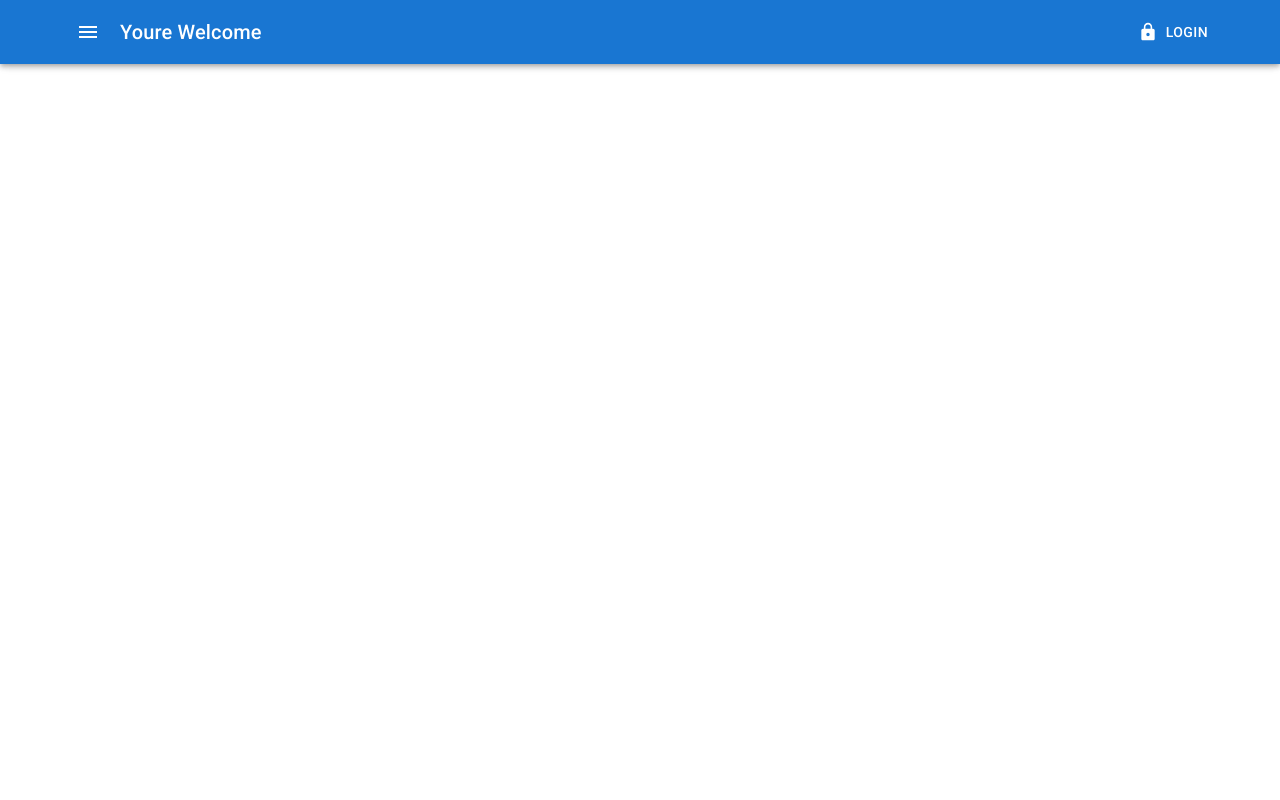
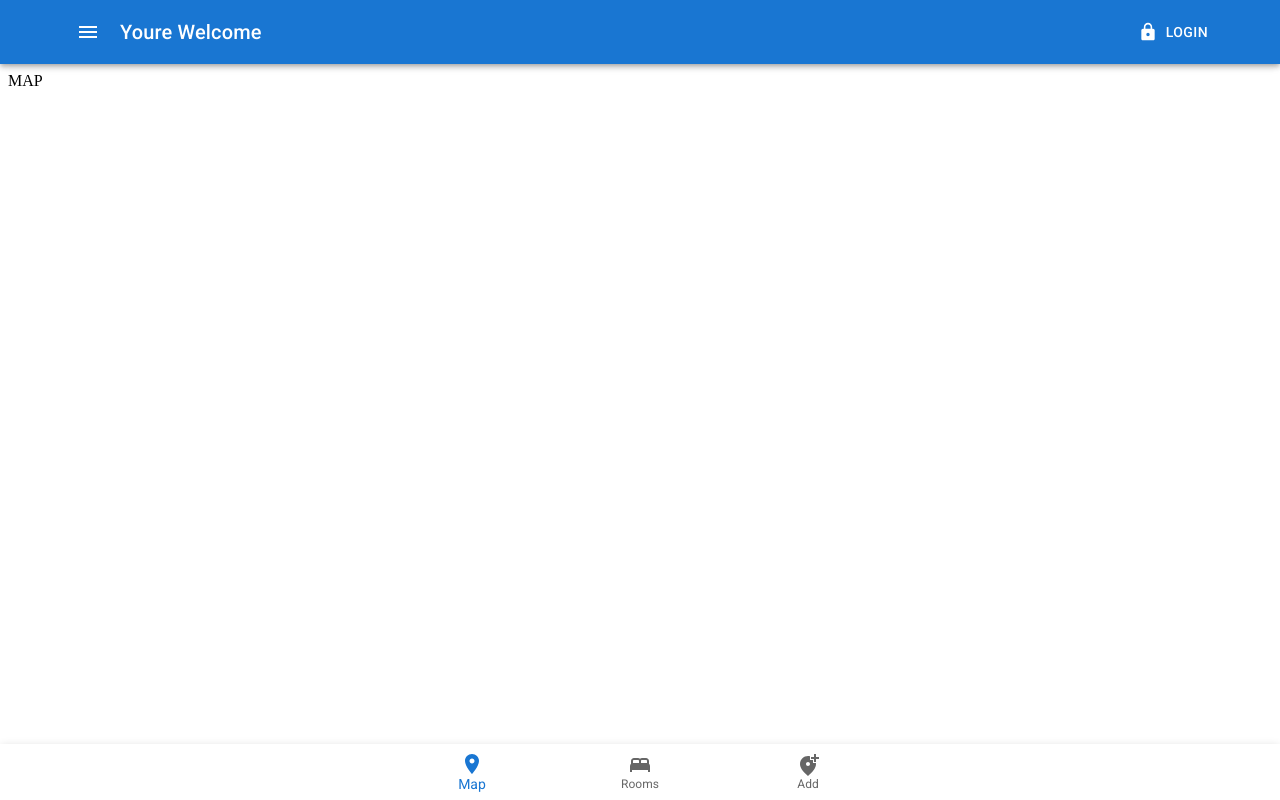
Before and after one commit to mauriziodm91/place-to-stay, a React (Create React App) app in the folder client/: page / in a window 1280 px wide. Built offline with nearby package versions, Linux system fonts and the light colour scheme; no server answers.

Commit message:
created flexible stepper and footer navigation components

```diff
--- a/client/src/App.js
+++ b/client/src/App.js
@@ -2,6 +2,7 @@ import NavBar from './components/navbar/navbar.component'
 import Login from './components/login/login.component'
 import Notification from './components/notification/notification.component'
 import Loading from './components/loading/loading.component'
+import BottomNav from './components/bottomnav/bottomnav.component'
 const App = () => {
   return (
     <>
@@ -9,6 +10,7 @@ const App = () => {
       <Notification />
       <Login />
       <NavBar />
+      <BottomNav />
     </>
   )
 }
--- /dev/null
+++ b/client/src/components/add-details/add-details.component.jsx
@@ -0,0 +1,5 @@
+const AddDetails = () => {
+  return <div>AddDetails</div>
+}
+
+export default AddDetails
--- /dev/null
+++ b/client/src/components/add-images/add-images.component.jsx
@@ -0,0 +1,4 @@
+const AddImages = () => {
+  return <div>AddImages</div>
+}
+export default AddImages
--- /dev/null
+++ b/client/src/components/add-location/add-location.component.jsx
@@ -0,0 +1,5 @@
+const AddLocation = () => {
+  return <div>AddLocation</div>
+}
+
+export default AddLocation
--- /dev/null
+++ b/client/src/components/addroom/addroom.component.jsx
@@ -0,0 +1,82 @@
+import { useState } from 'react'
+import {
+  Button,
+  Container,
+  Stack,
+  Step,
+  StepButton,
+  Stepper,
+  Box,
+} from '@mui/material'
+import AddLocation from '../add-location/add-location.component'
+import AddDetails from '../add-details/add-details.component'
+import AddImages from '../add-images/add-images.component'
+
+const AddRoom = () => {
+  const [activeStep, setActiveStep] = useState(0)
+  const [steps, setSteps] = useState([
+    { label: 'Location', completed: false },
+    { label: 'Details', completed: false },
+    { label: 'Images', completed: false },
+  ])
+
+  const handleNext = () => {
+    if (activeStep < steps.length - 1) {
+      setActiveStep((activeStep) => activeStep + 1)
+    } else {
+      const stepIndex = findUnfinished()
+      setActiveStep(stepIndex)
+    }
+  }
+
+  const checkDisabled = () => {
+    if (activeStep < steps.length - 1) return false
+    const index = findUnfinished()
+    if (index !== -1) return false
+    return true
+  }
+  const findUnfinished = () => steps.findIndex((step) => !step.completed)
+
+  return (
+    <Container sx={{ my: 4 }}>
+      <Stepper
+        alternativeLabel
+        nonLinear
+        activeStep={activeStep}
+        sx={{ mb: 3 }}
+      >
+        {steps.map((step, index) => (
+          <Step key={step.label} completed={step.completed}>
+            <StepButton onClick={() => setActiveStep(index)}>
+              {step.label}
+            </StepButton>
+          </Step>
+        ))}
+      </Stepper>
+      <Box>
+        {
+          { 0: <AddLocation />, 1: <AddDetails />, 2: <AddImages /> }[
+            activeStep
+          ]
+        }
+      </Box>
+      <Stack
+        direction='row'
+        sx={{ pt: 2, pb: 7, justifyContent: 'space-around' }}
+      >
+        <Button
+          color='inherit'
+          disabled={!activeStep}
+          onClick={() => setActiveStep((activeStep) => activeStep - 1)}
+        >
+          Back
+        </Button>
+        <Button disabled={checkDisabled()} onClick={handleNext}>
+          Next
+        </Button>
+      </Stack>
+    </Container>
+  )
+}
+
+export default AddRoom
--- /dev/null
+++ b/client/src/components/bottomnav/bottomnav.component.jsx
@@ -0,0 +1,45 @@
+import { useState, useRef, useEffect } from 'react'
+import {
+  BottomNavigation,
+  BottomNavigationAction,
+  Box,
+  Paper,
+} from '@mui/material'
+import { LocationOn, Bed, AddLocationAlt } from '@mui/icons-material'
+import ClusterMap from '../map/map.component'
+import Rooms from '../rooms/rooms.component'
+import AddRoom from '../addroom/addroom.component'
+const BottomNav = () => {
+  const [value, setValue] = useState(0)
+  const ref = useRef()
+  useEffect(() => {
+    ref.current.ownerDocument.body.scrollTop = 0
+  }, [value])
+  return (
+    <Box ref={ref}>
+      {
+        {
+          0: <ClusterMap />,
+          1: <Rooms />,
+          2: <AddRoom />,
+        }[value]
+      }
+      <Paper
+        elevation={3}
+        sx={{ position: 'fixed', bottom: 0, left: 0, right: 0, zIndex: 2 }}
+      >
+        <BottomNavigation
+          showLabels
+          value={value}
+          onChange={(e, newValue) => setValue(newValue)}
+        >
+          <BottomNavigationAction label='Map' icon={<LocationOn />} />
+          <BottomNavigationAction label='Rooms' icon={<Bed />} />
+          <BottomNavigationAction label='Add' icon={<AddLocationAlt />} />
+        </BottomNavigation>
+      </Paper>
+    </Box>
+  )
+}
+
+export default BottomNav
--- /dev/null
+++ b/client/src/components/map/map.component.jsx
@@ -0,0 +1,5 @@
+const ClusterMap = () => {
+  return <div>MAP</div>
+}
+
+export default ClusterMap
--- a/client/src/components/navbar/navbar.component.jsx
+++ b/client/src/components/navbar/navbar.component.jsx
@@ -15,6 +15,7 @@ import UserIcon from '../userIcon/userIcon.component'
 const NavBar = () => {
   const { currentUser, setOpenLogin } = useContext(Context)
   return (
+    <>
       <AppBar>
         <Container maxWidth='lg'>
           <Toolbar disableGutters>
@@ -53,6 +54,8 @@ const NavBar = () => {
           </Toolbar>
         </Container>
       </AppBar>
+      <Toolbar />
+    </>
   )
 }
 
--- /dev/null
+++ b/client/src/components/rooms/rooms.component.jsx
@@ -0,0 +1,5 @@
+const Rooms = () => {
+  return <div>ROOM</div>
+}
+
+export default Rooms
```
Lines whose indentation alone changed are shown as unchanged.
